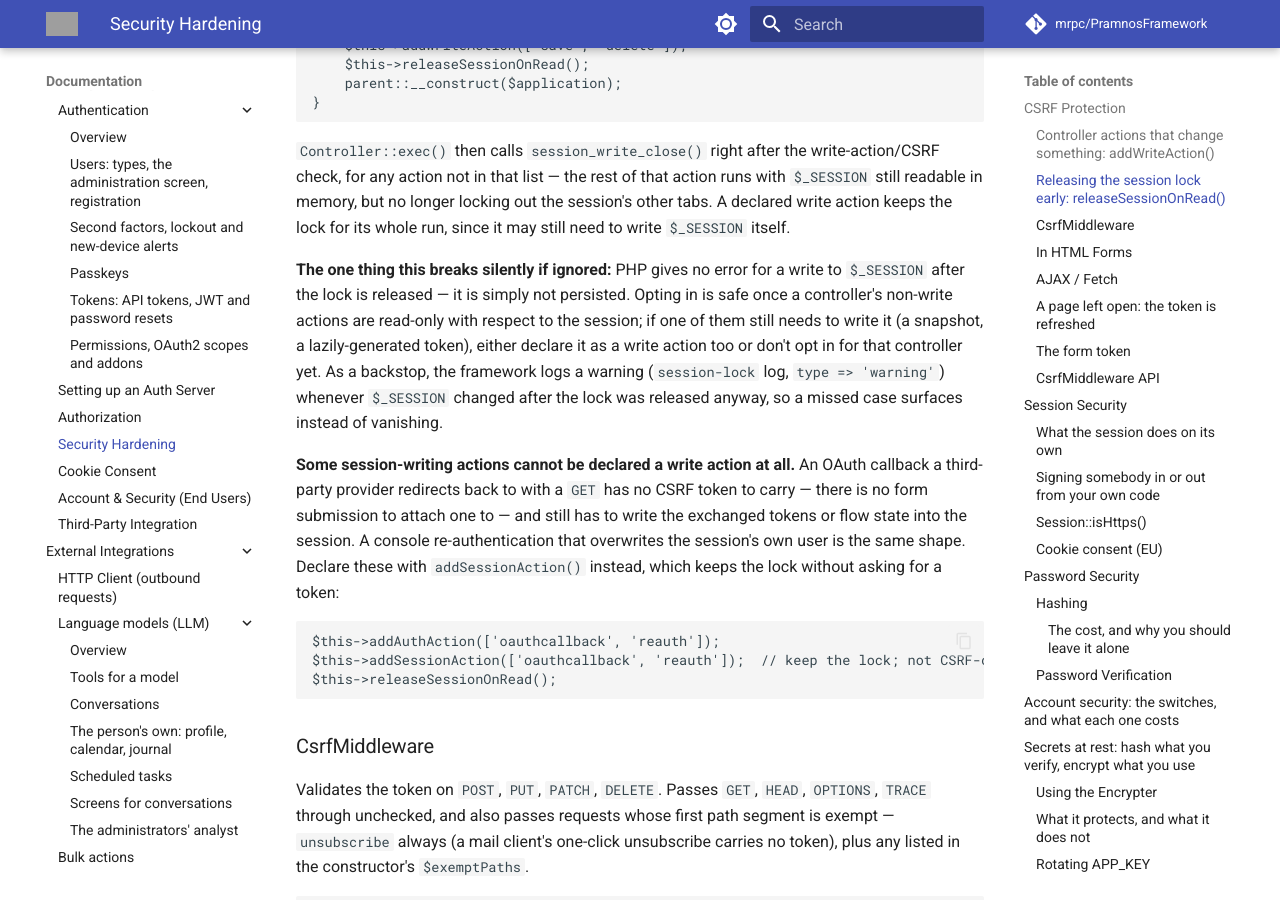
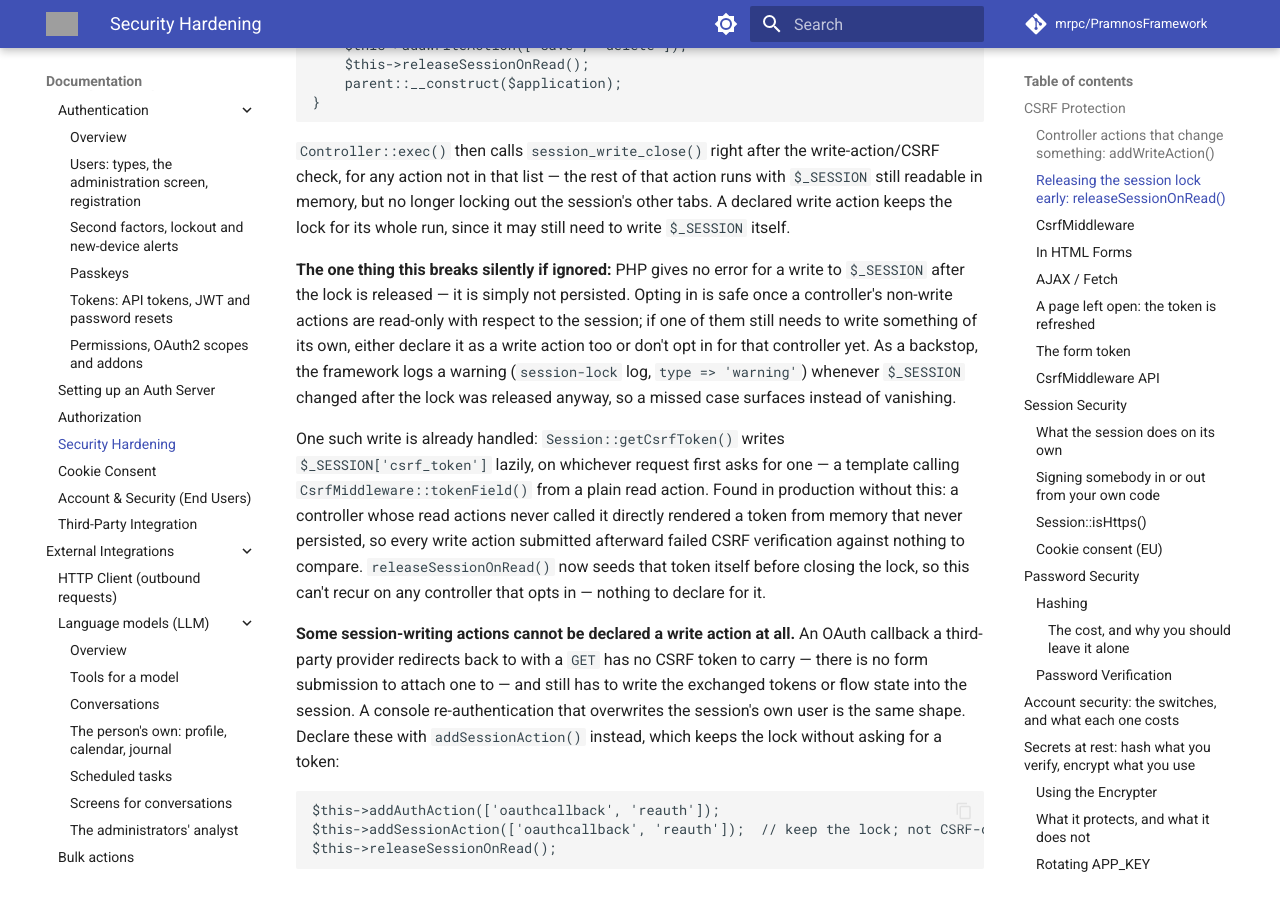
Before and after one commit to mrpc/PramnosFramework, an MkDocs documentation site: the page built from docs/Pramnos_Security_Guide.md, in a window 1280 px wide and 900 px high, scrolled down 2498 px. Built offline with MkDocs 1.6.1 and Material for MkDocs 9.7.7, drawn with Linux system fonts in a browser that asks for light colours; comment, search, counter and statistics services are not loaded; grey boxes are pictures that could not be loaded.

Commit message:
fix(application): releaseSessionOnRead() seeds the CSRF token before closing the lock
Session::getCsrfToken() writes $_SESSION['csrf_token'] lazily, on whichever request
first calls it - typically a template's CsrfMiddleware::tokenField(). A controller
whose read actions never called it directly rendered that token into a form from
memory, but releasing the session lock before any write action ran meant the write
never persisted - every subsequent write action then failed isVerifiedWrite() against
nothing to compare, a silent refusal found in production by this feature's own
session-lock safety net on its first day out.

_releaseSessionLock() now seeds the token itself, before snapshotting $_SESSION and
closing, so this can't recur on any controller that opts into releaseSessionOnRead().

```diff
--- a/docs/Pramnos_Security_Guide.md
+++ b/docs/Pramnos_Security_Guide.md
@@ -124,10 +124,18 @@ lock for its whole run, since it may still need to write `$_SESSION` itself.
 **The one thing this breaks silently if ignored:** PHP gives no error for a write to `$_SESSION`
 after the lock is released — it is simply not persisted. Opting in is safe once a controller's
 non-write actions are read-only with respect to the session; if one of them still needs to write
-it (a snapshot, a lazily-generated token), either declare it as a write action too or don't opt
-in for that controller yet. As a backstop, the framework logs a warning (`session-lock` log,
-`type => 'warning'`) whenever `$_SESSION` changed after the lock was released anyway, so a missed
-case surfaces instead of vanishing.
+something of its own, either declare it as a write action too or don't opt in for that controller
+yet. As a backstop, the framework logs a warning (`session-lock` log, `type => 'warning'`)
+whenever `$_SESSION` changed after the lock was released anyway, so a missed case surfaces
+instead of vanishing.
+
+One such write is already handled: `Session::getCsrfToken()` writes `$_SESSION['csrf_token']`
+lazily, on whichever request first asks for one — a template calling
+`CsrfMiddleware::tokenField()` from a plain read action. Found in production without this: a
+controller whose read actions never called it directly rendered a token from memory that never
+persisted, so every write action submitted afterward failed CSRF verification against nothing to
+compare. `releaseSessionOnRead()` now seeds that token itself before closing the lock, so this
+can't recur on any controller that opts in — nothing to declare for it.
 
 **Some session-writing actions cannot be declared a write action at all.** An OAuth callback a
 third-party provider redirects back to with a `GET` has no CSRF token to carry — there is no form
```
Also changed, not shown: docs/version-history/posts/2026-11-02.md (+11 -0 lines), 2 other files.
